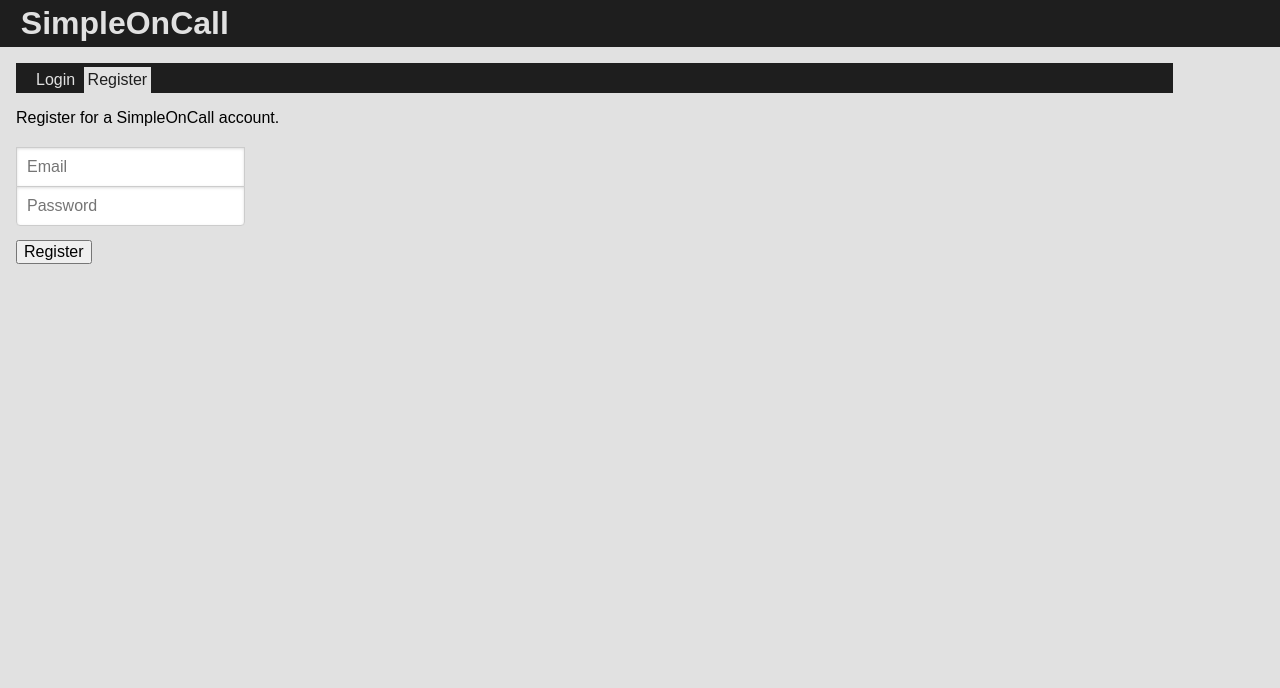
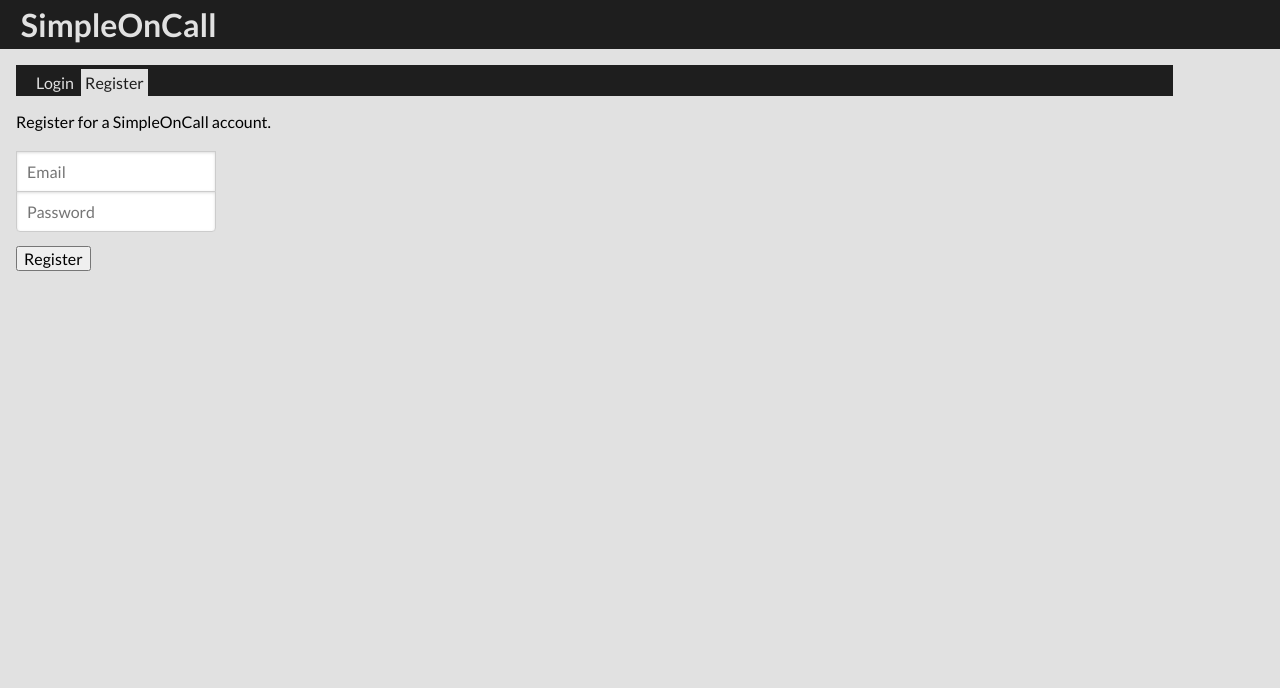
Before and after one commit to simpleoncall/simpleoncall, a Django app: page /register in a window 1280 px wide. Shown: the top 688 px of the page. Run offline with Django 3.2, Linux system fonts and the light colour scheme; parts of the project's set-up code (start-up, migrations or seed data) failed here and were passed over.

Commit message:
use Lato for the site font

```diff
--- a/simpleoncall/static/css/base.css
+++ b/simpleoncall/static/css/base.css
@@ -1,5 +1,12 @@
 body {
     background-color: rgb(225, 225, 225);
+    font-family: 'Lato', sans-serif;
+}
+
+html, button, input, select, textarea,
+.pure-g [class *= "pure-u"] {
+    /* Set your content font stack here: */
+    font-family: 'Lato', sans-serif;
 }
 
 .icon {
--- a/simpleoncall/templates/layout.html
+++ b/simpleoncall/templates/layout.html
@@ -14,6 +14,7 @@
     {% endblock %}
 
     {% block css %}
+    <link href="http://fonts.googleapis.com/css?family=Lato:100,300,400,700,900" rel="stylesheet" type="text/css" />
     {% stylesheet css/core.min.css %}
     <!--[if lte IE 8]>
         <link rel="stylesheet" href="/static/css/pure//grids-responsive-old-ie-min.css" />
```
